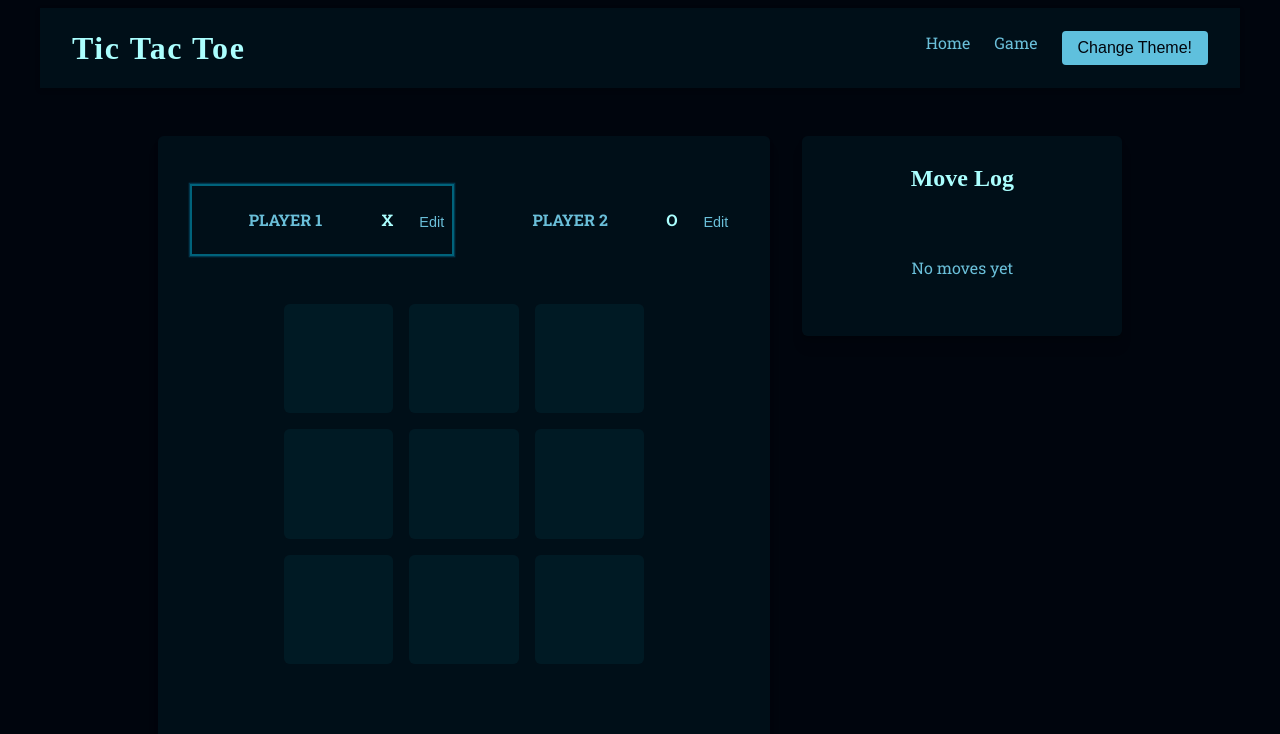
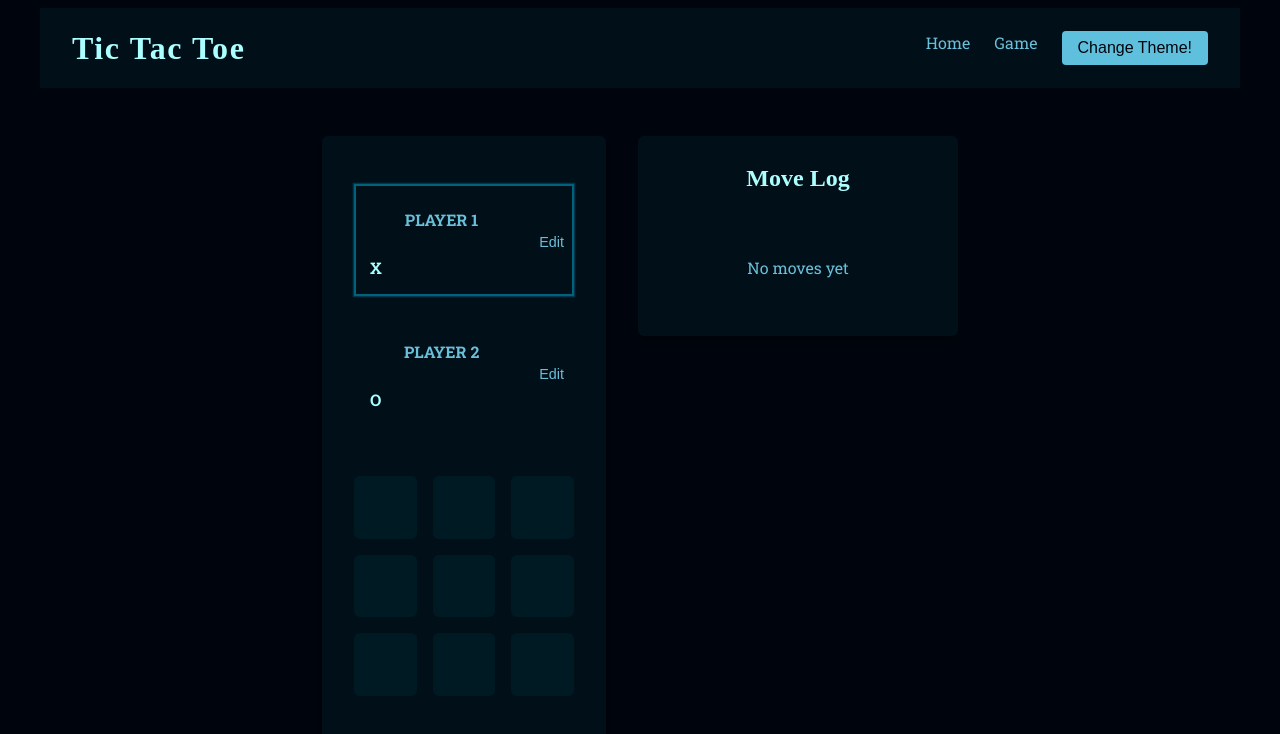
Before and after one commit to NickC64/tic-tac-toe, a React (Vite) app: page /game in a window 1280 px wide. Shown: the top 734 px of the page. Built offline with nearby package versions, Linux system fonts and the light colour scheme; a web font is replaced by a local one.

Commit message:
Fix player layout stacking behavior

```diff
--- a/src/routes/game/game.scss
+++ b/src/routes/game/game.scss
@@ -137,8 +137,8 @@ h1 {
   list-style: none;
   padding: 0;
   margin: 1rem 0;
-  display: flex;
-  flex-wrap: wrap;
+  display: grid;
+  grid-template-columns: repeat(auto-fit, minmax(220px, 1fr));
   justify-content: center;
   align-items: stretch;
   gap: 1.25rem;
@@ -149,8 +149,7 @@ h1 {
     justify-content: center;
     border: 2px solid transparent;
     padding: 0.25rem;
-    flex: 1 1 220px;
-    min-width: 180px;
+    min-width: 0;
     gap: 0.75rem;
   }
 
@@ -182,6 +181,8 @@ h1 {
   display: flex;
   align-items: center;
   gap: 1rem;
+  flex: 1;
+  flex-wrap: wrap;
   border: 2px solid transparent;
   padding: 0.5rem;
   border-radius: 4px;
@@ -190,7 +191,9 @@ h1 {
   input {
     font: inherit;
     font-size: 1rem;
-    width: 10rem;
+    flex: 1 1 10rem;
+    min-width: 0;
+    max-width: 100%;
     border: none;
     padding: 0.5rem;
     animation: pulse-text 2s infinite;
@@ -202,7 +205,8 @@ h1 {
 
 .player-name {
   display: inline-block;
-  width: 10rem;
+  flex: 1 1 10rem;
+  min-width: 0;
   font-size: 1rem;
   color: var(--text-muted);
   text-transform: uppercase;
```
